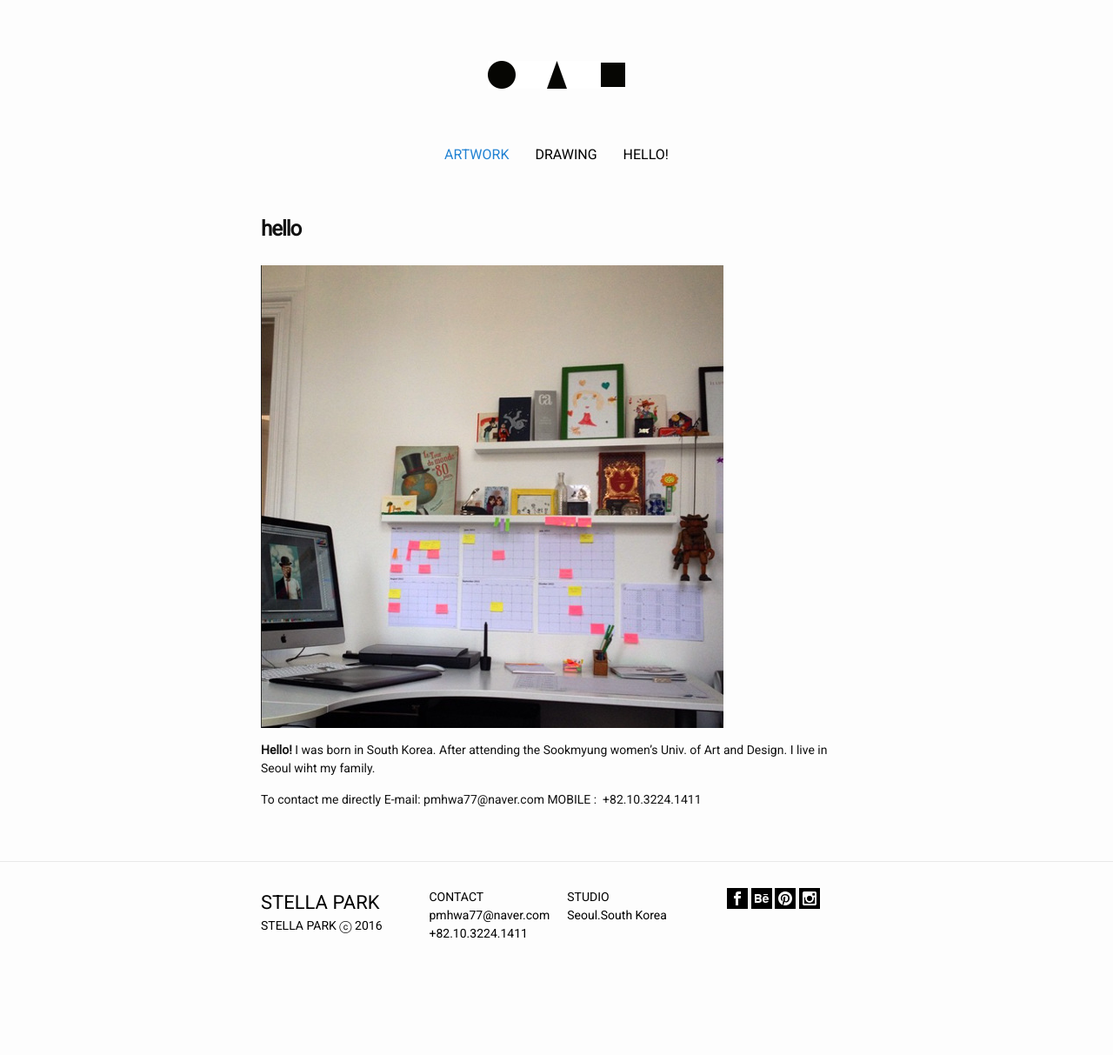
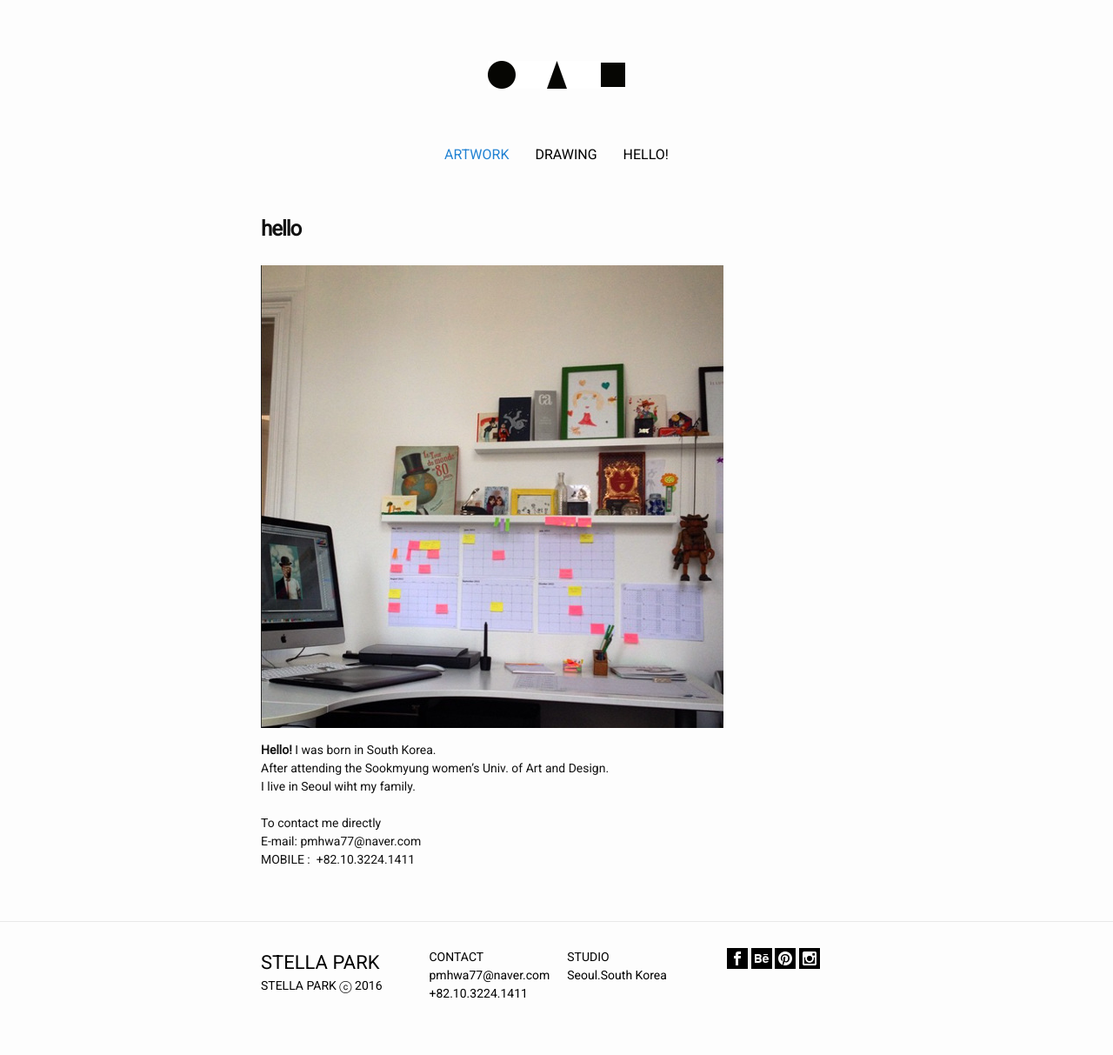
Before and after one commit to stellapark/edenyoon.github.io, a Jekyll site: the page built from hello.md, in a window 1280 px wide. Shown: the whole page at 87% size. Built offline with Jekyll 4.4.1, drawn with Linux system fonts in a browser that asks for light colours; before the commit the page ends 1144 px from its top, so only the background shows below that.

Commit message:
Update hello.md

```diff
--- a/hello.md
+++ b/hello.md
@@ -3,13 +3,12 @@
 title: hello
 permalink: /hello/
 ---
-![studiophoto]({{ site.url }}/img/hello/hello_studio.JPG)
+![studiophoto]({{ site.url }}/img/hello/hello_studio.jpg)
 
 <b>Hello!</b>
-I was born in South Korea.
-After attending the Sookmyung women's Univ. of Art and Design.
-I live in Seoul wiht my family.
-
-To contact me directly
-E-mail: pmhwa77@naver.com
-MOBILE :  +82.10.3224.1411
+I was born in South Korea.<br>
+After attending the Sookmyung women's Univ. of Art and Design.<br>
+I live in Seoul wiht my family.<br><br>
+To contact me directly<br>
+E-mail: pmhwa77@naver.com<br>
+MOBILE :  +82.10.3224.1411<br>
```
